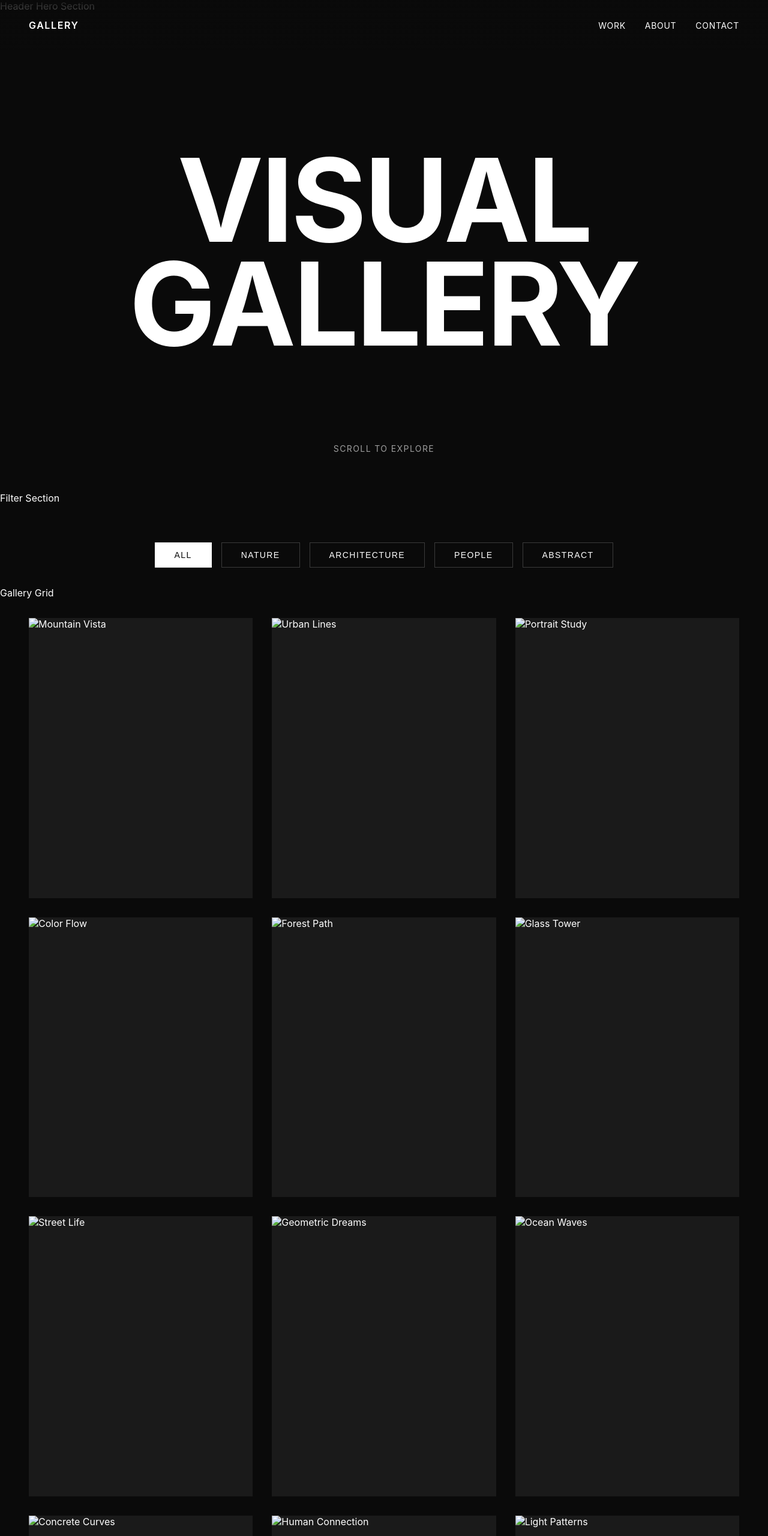
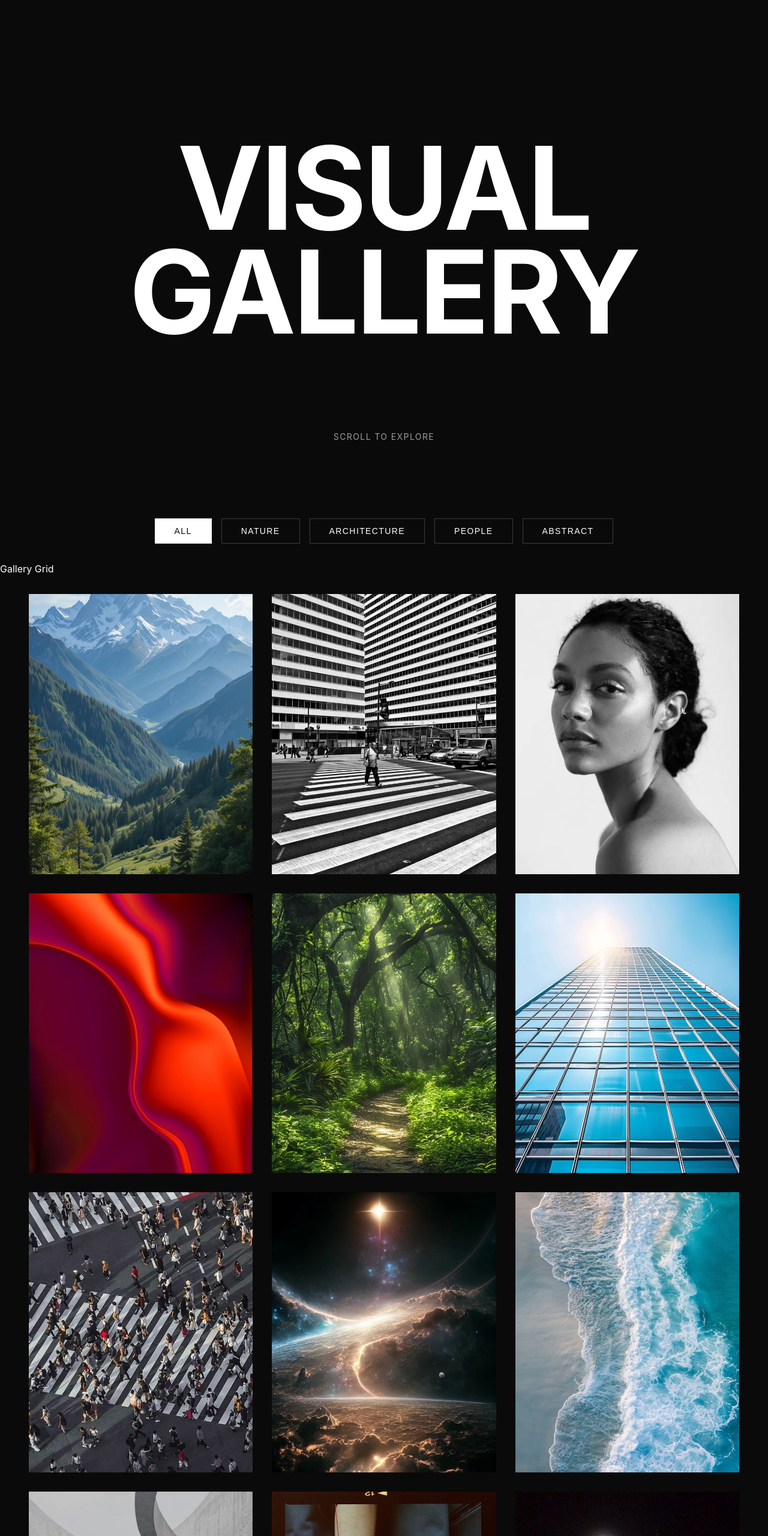
Before and after one commit to Mahider-Aschale/CodeAlpha_ImageGallery, a plain HTML site: page index.html in a window 1280 px wide. Shown: the top 2560 px of the page at 60% size. Drawn offline with Linux system fonts and the light colour scheme.

Commit message:
chore: add some images

```diff
--- a/index.html
+++ b/index.html
@@ -395,25 +395,14 @@
     </style>
 </head>
 <body>
-     Header
-    <header class="header">
-        <div class="logo">Gallery</div>
-        <nav>
-            <ul class="nav-links">
-                <li><a href="#work">Work</a></li>
-                <li><a href="#about">About</a></li>
-                <li><a href="#contact">Contact</a></li>
-            </ul>
-        </nav>
-    </header>
 
-     Hero Section
+
+
     <section class="hero">
         <h1 class="hero-title">VISUAL<br>GALLERY</h1>
         <div class="hero-subtitle">Scroll to Explore</div>
     </section>
 
-     Filter Section
     <section class="filter-section">
         <button class="filter-btn active" data-filter="all">All</button>
         <button class="filter-btn" data-filter="nature">Nature</button>
@@ -427,22 +416,9 @@
         <div class="gallery-grid" id="galleryGrid"></div>
     </section>
 
-     Lightbox
-    <div class="lightbox" id="lightbox">
-        <button class="lightbox-close" id="closeLightbox">&times;</button>
-        <div class="lightbox-counter" id="lightboxCounter"></div>
-        <button class="lightbox-nav lightbox-prev" id="prevImage">&#8249;</button>
-        <div class="lightbox-content">
-            <img src="/placeholder.svg" alt="" class="lightbox-image" id="lightboxImage">
-            <div class="lightbox-info">
-                <div class="lightbox-title" id="lightboxTitle"></div>
-                <div class="lightbox-category" id="lightboxCategory"></div>
-            </div>
-        </div>
-        <button class="lightbox-nav lightbox-next" id="nextImage">&#8250;</button>
-    </div>
 
-     Footer
+
+
     <footer class="footer">
         <p class="footer-text">© 2025 Visual Gallery. All rights reserved.</p>
     </footer>
@@ -454,73 +430,73 @@
                 id: 1,
                 title: "Mountain Vista",
                 category: "nature",
-                image: "/placeholder.svg?height=800&width=600"
+                image: "mountain.jpg"
             },
             {
                 id: 2,
                 title: "Urban Lines",
                 category: "architecture",
-                image: "/placeholder.svg?height=800&width=600"
+                image: "SHRBR _ Foto.jpg"
             },
             {
                 id: 3,
                 title: "Portrait Study",
                 category: "people",
-                image: "/placeholder.svg?height=800&width=600"
+                image: "Register - Login.jpg"
             },
             {
                 id: 4,
                 title: "Color Flow",
                 category: "abstract",
-                image: "/placeholder.svg?height=800&width=600"
+                image: "color.jpg"
             },
             {
                 id: 5,
                 title: "Forest Path",
                 category: "nature",
-                image: "/placeholder.svg?height=800&width=600"
+                image: "Mystical Forest Path.jpg"
             },
             {
                 id: 6,
                 title: "Glass Tower",
                 category: "architecture",
-                image: "/placeholder.svg?height=800&width=600"
+                image: "Soaring Glass Tower.jpg"
             },
             {
                 id: 7,
                 title: "Street Life",
                 category: "people",
-                image: "/placeholder.svg?height=800&width=600"
+                image: "street.jpg"
             },
             {
                 id: 8,
                 title: "Geometric Dreams",
                 category: "abstract",
-                image: "/placeholder.svg?height=800&width=600"
+                image: "dream.jpg"
             },
             {
                 id: 9,
                 title: "Ocean Waves",
                 category: "nature",
-                image: "/placeholder.svg?height=800&width=600"
+                image: "waves.jpg"
             },
             {
                 id: 10,
                 title: "Concrete Curves",
                 category: "architecture",
-                image: "/placeholder.svg?height=800&width=600"
+                image: "curve.jpg"
             },
             {
                 id: 11,
                 title: "Human Connection",
                 category: "people",
-                image: "/placeholder.svg?height=800&width=600"
+                image: "humanConnection.jpg"
             },
             {
                 id: 12,
                 title: "Light Patterns",
                 category: "abstract",
-                image: "/placeholder.svg?height=800&width=600"
+                image: "Light.jpg"
             }
         ];
 
```
Also changed, not shown: Light.jpg (added), Mystical Forest Path.jpg (added), Register - Login.jpg (added), SHRBR _ Foto.jpg (added), Soaring Glass Tower.jpg (added), color.jpg (added), curve.jpg (added), dream.jpg (added), humanConnection.jpg (added), mountain.jpg (added), street.jpg (added), waves.jpg (added).
